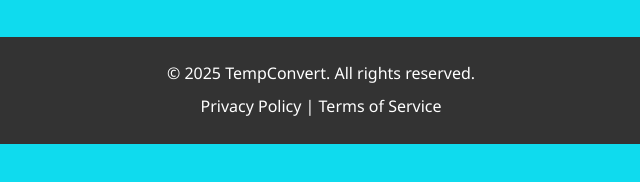
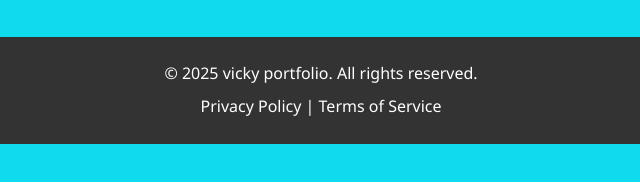
Before and after one commit to Vicky4002/temp-con, a plain HTML site: page pro/portfolio.html in a window 1280 px wide. Shown: the part 1295-1477 px from the top of the page, 319-959 px from the left. Drawn offline with Linux system fonts and the light colour scheme.

Commit message:
Update portfolio.html

```diff
--- a/pro/portfolio.html
+++ b/pro/portfolio.html
@@ -228,7 +228,7 @@
   <!-- Footer Section -->
 
 <footer>
-    <p>© 2025 TempConvert. All rights reserved.</p>
+    <p>© 2025 vicky portfolio. All rights reserved.</p>
     <p><a href="https://www.example.com/privacy-policy" target="_blank">Privacy Policy</a> | <a href="https://www.example.com/terms" target="_blank">Terms of Service</a></p>
   </footer>
 
```
